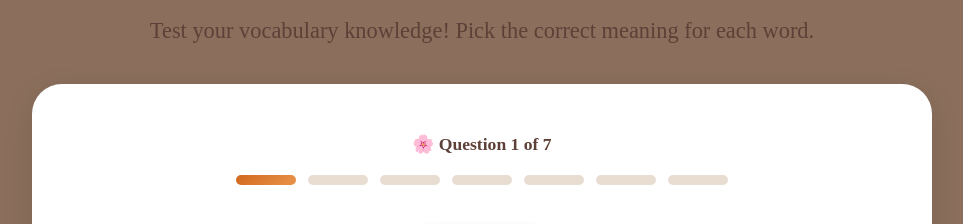
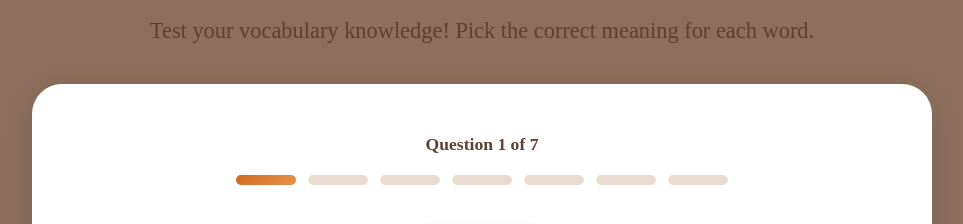
Before and after one commit to Gevans4352/Lingua-cute, a React (Vite) app in the folder lingua cute/: page / in a window 1280 px wide. Shown: the part 2663-2887 px from the top of the page, without its empty margins (158-1121 px from the left). Built offline with nearby package versions, Linux system fonts and the light colour scheme.

Commit message:
changed emoji to icon

```diff
--- a/lingua cute/src/Components/QuizGame/QuizGame.tsx
+++ b/lingua cute/src/Components/QuizGame/QuizGame.tsx
@@ -1,5 +1,7 @@
 import { useState } from "react";
 import "./QuizGame.scss";
+import { FiThumbsUp } from "react-icons/fi";
+import { CiTrophy } from "react-icons/ci";
 
 const QuizGame = () => {
   const quizData = [
@@ -98,8 +100,8 @@ const QuizGame = () => {
       <div className="quiz-container">
         <div className="result-screen">
           <div className="result-icons">
-            <span className="thumbs-up">👍</span>
-            <span className="trophy">🏆</span>
+            <span className="thumbs-up"><FiThumbsUp /></span>
+            <span className="trophy"><CiTrophy /></span>
           </div>
 
           <h2>Game Complete!</h2>
@@ -118,7 +120,7 @@ const QuizGame = () => {
           </p>
 
           <button className="retry-btn" onClick={resetQuiz}>
-            🔄 Play Again
+             Play Again
           </button>
         </div>
       </div>
@@ -139,7 +141,7 @@ const QuizGame = () => {
 <div className="quiz-container">
       <div className="quiz-header">
         <span className="question-number">
-          🌸 Question {currentQuestion + 1} of {quizData.length}
+           Question {currentQuestion + 1} of {quizData.length}
         </span>
         <div className="progress-bar">
           {quizData.map((_, idx) => (
```
